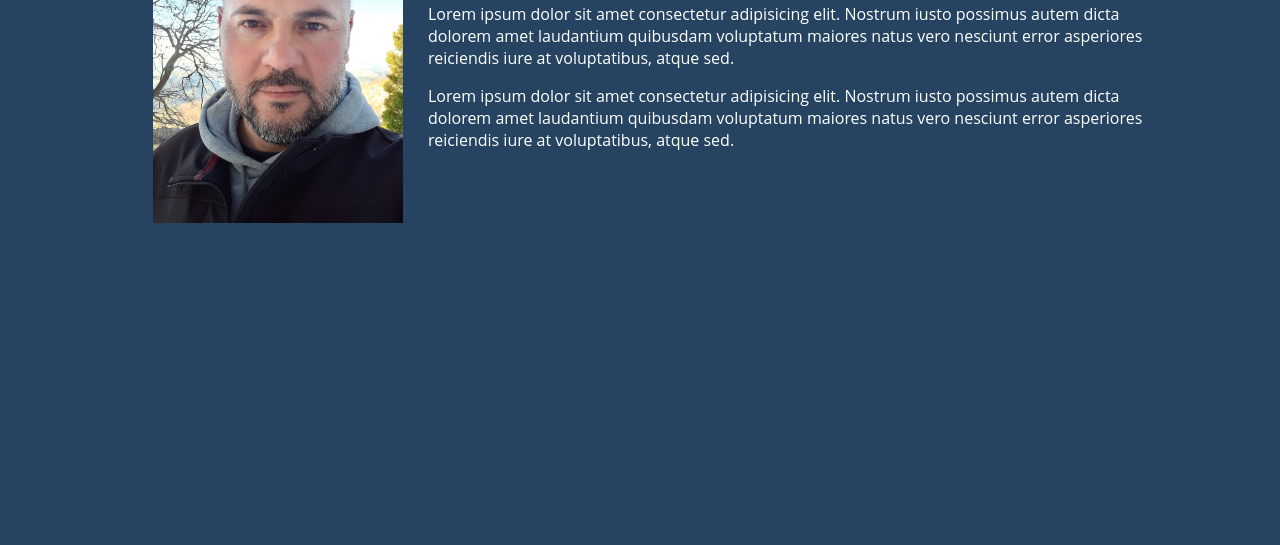
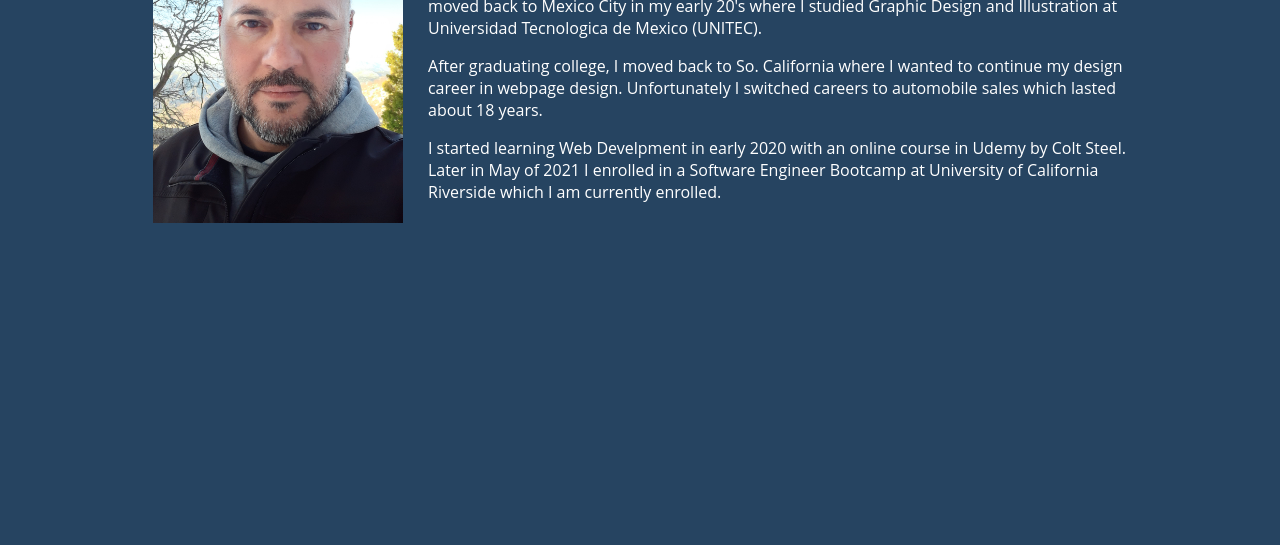
Before and after one commit to JPablo73/My_Portfolio, a plain HTML site: page about.html in a window 1280 px wide. Shown: the part 255-800 px from the top of the page. Drawn offline with Linux system fonts and the light colour scheme.

Commit message:
liked resume and story about me

```diff
--- a/about.html
+++ b/about.html
@@ -14,7 +14,7 @@
     <nav>
         <ul>
             <a href="./index.html">Home</a>
-            <a href="./resume.html" target="_blank">My Resume</a>
+            <a href="Resume.pdf" target="_blank">My Resume</a>
             <a href="#contactLinks">Contact Me</a>
         </ul>
     </nav>
@@ -27,14 +27,21 @@
         <div class="aboutMe">
             <h2>About Me</h2>
             <p>
-                Lorem ipsum dolor sit amet consectetur adipisicing elit. Nostrum iusto
-                possimus autem dicta dolorem amet laudantium quibusdam voluptatum maiores
-                natus vero nesciunt error asperiores reiciendis iure at voluptatibus, atque sed.
+                Hello World. I was born in Mexico City on October 16th, 1973. I grew up in Los Angeles, CA, but now live
+                in
+                San Bernardino, CA. I've always had a passion for art and design since a young kid.
+                I moved back to Mexico City in my early 20's where I studied Graphic Design and Illustration
+                at Universidad Tecnologica de Mexico (UNITEC).
             </p>
             <p>
-                Lorem ipsum dolor sit amet consectetur adipisicing elit. Nostrum iusto
-                possimus autem dicta dolorem amet laudantium quibusdam voluptatum maiores
-                natus vero nesciunt error asperiores reiciendis iure at voluptatibus, atque sed.
+                After graduating college, I moved back to So. California where I wanted to continue my design
+                career in webpage design. Unfortunately I switched careers to automobile sales which lasted
+                about 18 years.
+            </p>
+            <p>
+                I started learning Web Develpment in early 2020 with an online course in Udemy by Colt Steel.
+                Later in May of 2021 I enrolled in a Software Engineer Bootcamp at University of California Riverside
+                which I am currently enrolled.
             </p>
 
         </div>
```
